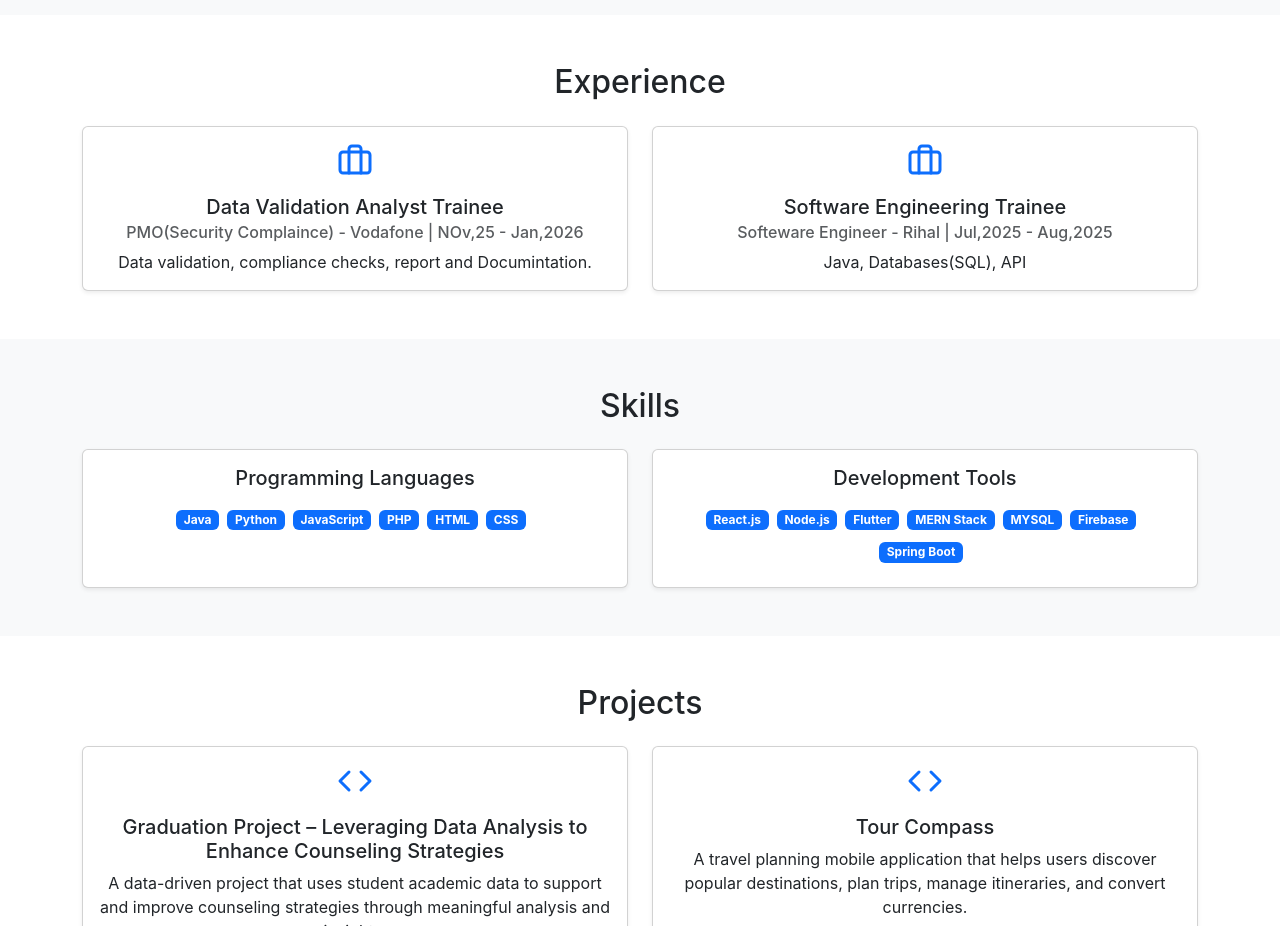
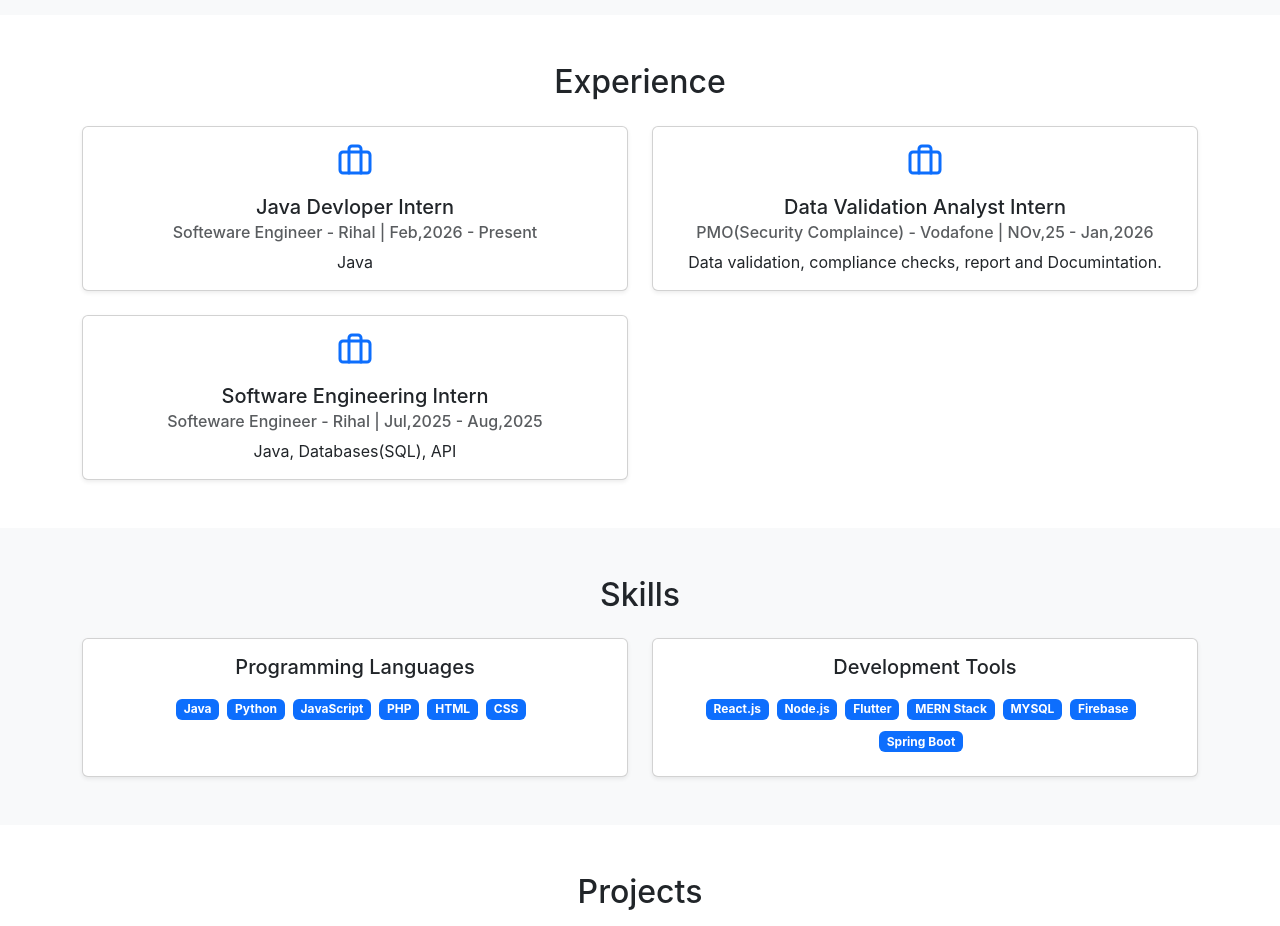
Before and after one commit to Reemkhalifa2/portfolio, a React (Create React App) app: page / in a window 1280 px wide. Shown: the part 1020-1946 px from the top of the page. Built offline with nearby package versions, Linux system fonts and the light colour scheme.

Commit message:
update experience page

```diff
--- a/src/components/Experience.js
+++ b/src/components/Experience.js
@@ -4,17 +4,24 @@ import { Briefcase } from 'lucide-react';
 
 const experiences = [
   {
-    role: 'Data Validation Analyst Trainee',
+    role: 'Java Devloper Intern',
+    company: 'Softeware Engineer - Rihal',
+    year: 'Feb,2026 - Present',
+    description: 'Java'
+  },
+  {
+    role: 'Data Validation Analyst Intern',
     company :'PMO(Security Complaince) - Vodafone',
     year: 'NOv,25 - Jan,2026',
     description: 'Data validation, compliance checks, report and Documintation.'
   },
   {
-    role: 'Software Engineering Trainee',
+    role: 'Software Engineering Intern',
     company: 'Softeware Engineer - Rihal',
     year: 'Jul,2025 - Aug,2025',
     description: 'Java, Databases(SQL), API'
   }
+
 ];
 
 const ExperienceSection = () => (
```
